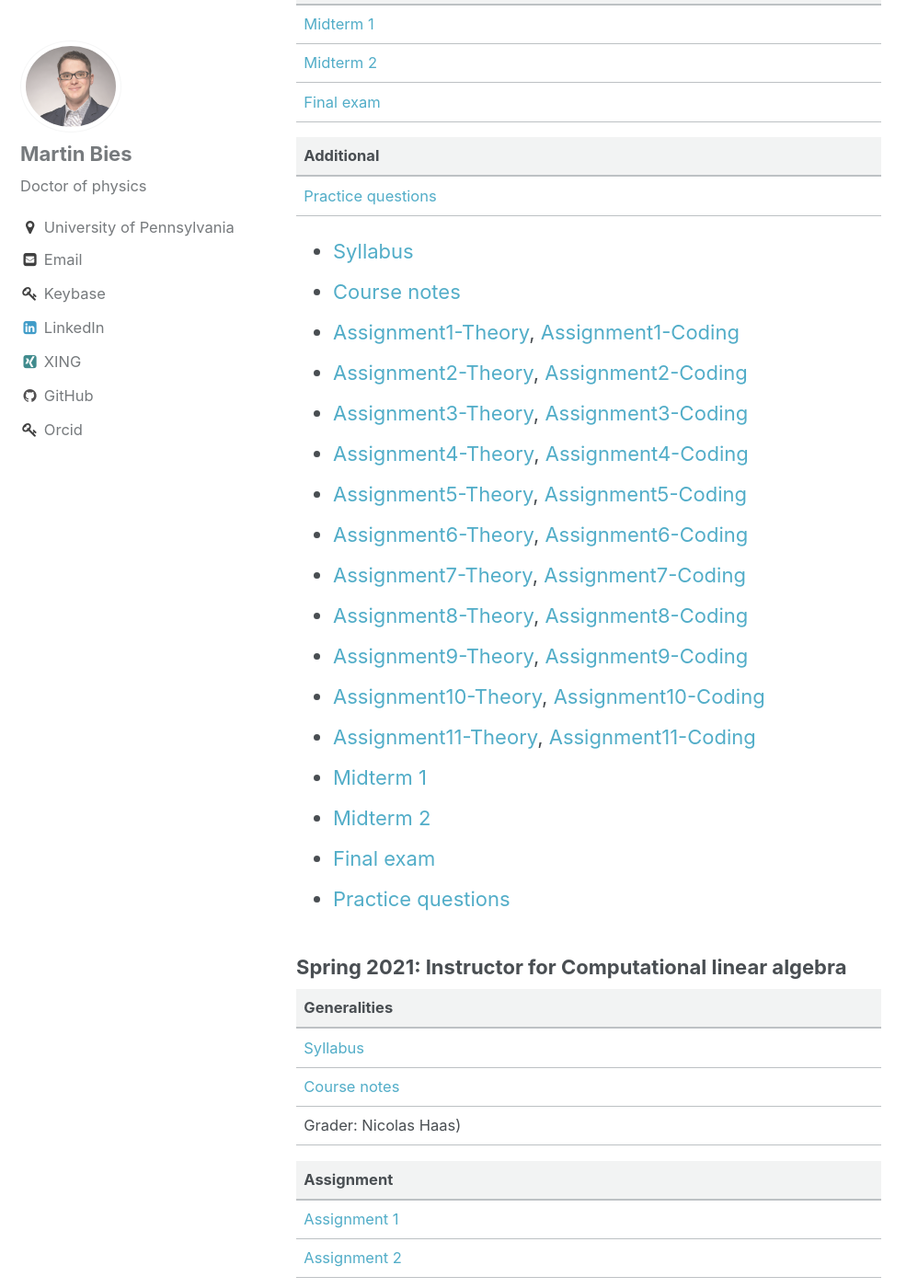
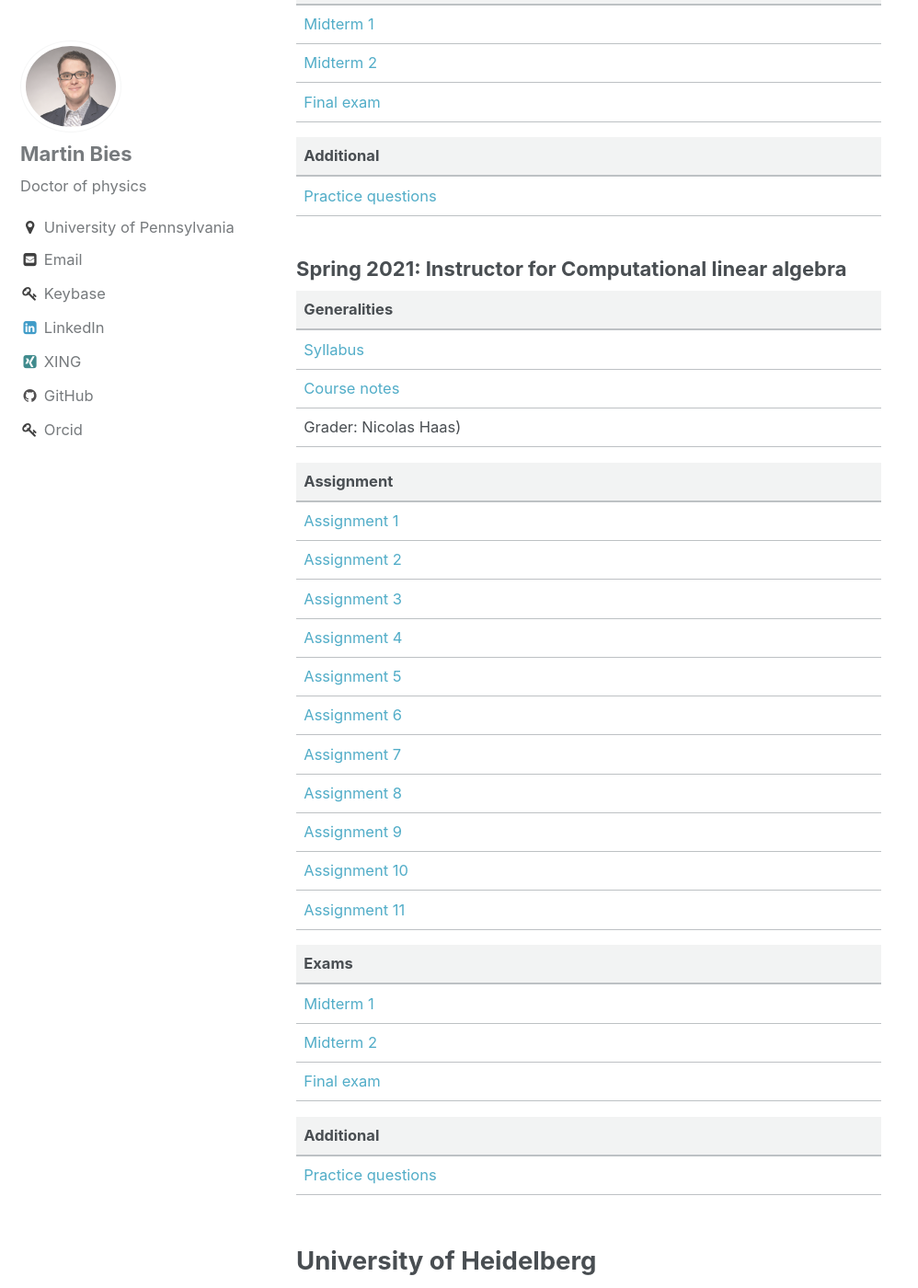
Before and after one commit to MartinBies/MartinBies.github.io, a Jekyll site: the page built from _pages/teaching.md, in a window 1280 px wide and 1400 px high, scrolled down 1128 px. Shown: the whole window at 92% size, without its empty margins (0-998 px from the left). Built offline with Jekyll 4.4.1, drawn with Linux system fonts in a browser that asks for light colours; some of the changed text lies outside the part shown.

Commit message:
Remove obsolete lists

```diff
--- a/_pages/teaching.md
+++ b/_pages/teaching.md
@@ -40,23 +40,6 @@ permalink: /teaching/
 | --------- |
 | [Practice questions](/2022/Practice.pdf) |
 
-* [Syllabus](/2022/Syllabus.pdf)
-* [Course notes](/2022/ComputationalLinearAlgebra-2022.pdf)
-* [Assignment1-Theory](/2022/Assignment1-Theory.pdf), [Assignment1-Coding](/2022/Assignment1-Coding.pdf)
-* [Assignment2-Theory](/2022/Assignment2-Theory.pdf), [Assignment2-Coding](/2022/Assignment2-Coding.pdf)
-* [Assignment3-Theory](/2022/Assignment3-Theory.pdf), [Assignment3-Coding](/2022/Assignment3-Coding.pdf)
-* [Assignment4-Theory](/2022/Assignment4-Theory.pdf), [Assignment4-Coding](/2022/Assignment4-Coding.pdf)
-* [Assignment5-Theory](/2022/Assignment5-Theory.pdf), [Assignment5-Coding](/2022/Assignment5-Coding.pdf)
-* [Assignment6-Theory](/2022/Assignment6-Theory.pdf), [Assignment6-Coding](/2022/Assignment6-Coding.pdf)
-* [Assignment7-Theory](/2022/Assignment7-Theory.pdf), [Assignment7-Coding](/2022/Assignment7-Coding.pdf)
-* [Assignment8-Theory](/2022/Assignment8-Theory.pdf), [Assignment8-Coding](/2022/Assignment8-Coding.pdf)
-* [Assignment9-Theory](/2022/Assignment9-Theory.pdf), [Assignment9-Coding](/2022/Assignment9-Coding.pdf)
-* [Assignment10-Theory](/2022/Assignment10-Theory.pdf), [Assignment10-Coding](/2022/Assignment10-Coding.pdf)
-* [Assignment11-Theory](/2022/Assignment11-Theory.pdf), [Assignment11-Coding](/2022/Assignment11-Coding.pdf)
-* [Midterm 1](/2022/Midterm1.pdf)
-* [Midterm 2](/2022/Midterm2.pdf)
-* [Final exam](/2022/FinalExam.pdf)
-* [Practice questions](/2022/Practice.pdf)
 
 ### Spring 2021: Instructor for Computational linear algebra
 
@@ -90,22 +73,6 @@ permalink: /teaching/
 | --------- |
 | [Practice questions](/2021/PracticeAndSchedule.pdf) |
 
-* [Assignment 1](/2021/Assignment1.pdf)
-* [Assignment 2](/2021/Assignment2.pdf)
-* [Assignment 3](/2021/Assignment3.pdf)
-* [Assignment 4](/2021/Assignment4.pdf)
-* [Assignment 5](/2021/Assignment5.pdf)
-* [Assignment 6](/2021/Assignment6.pdf)
-* [Assignment 7](/2021/Assignment7.pdf)
-* [Assignment 8](/2021/Assignment8.pdf)
-* [Assignment 9](/2021/Assignment9.pdf)
-* [Assignment 10](/2021/Assignment10.pdf)
-* [Assignment 11](/2021/Assignment11.pdf)
-* [Midterm 1](/2021/Midterm1.pdf)
-* [Midterm 2](/2021/Midterm2.pdf)
-* [Final exam](/2021/FinalExam.pdf)
-* [Practice questions](/2021/PracticeAndSchedule.pdf)
-
 
 ## University of Heidelberg
 
```
Also changed, not shown: other parts of _pages/teaching.md (+1 -1 lines).
